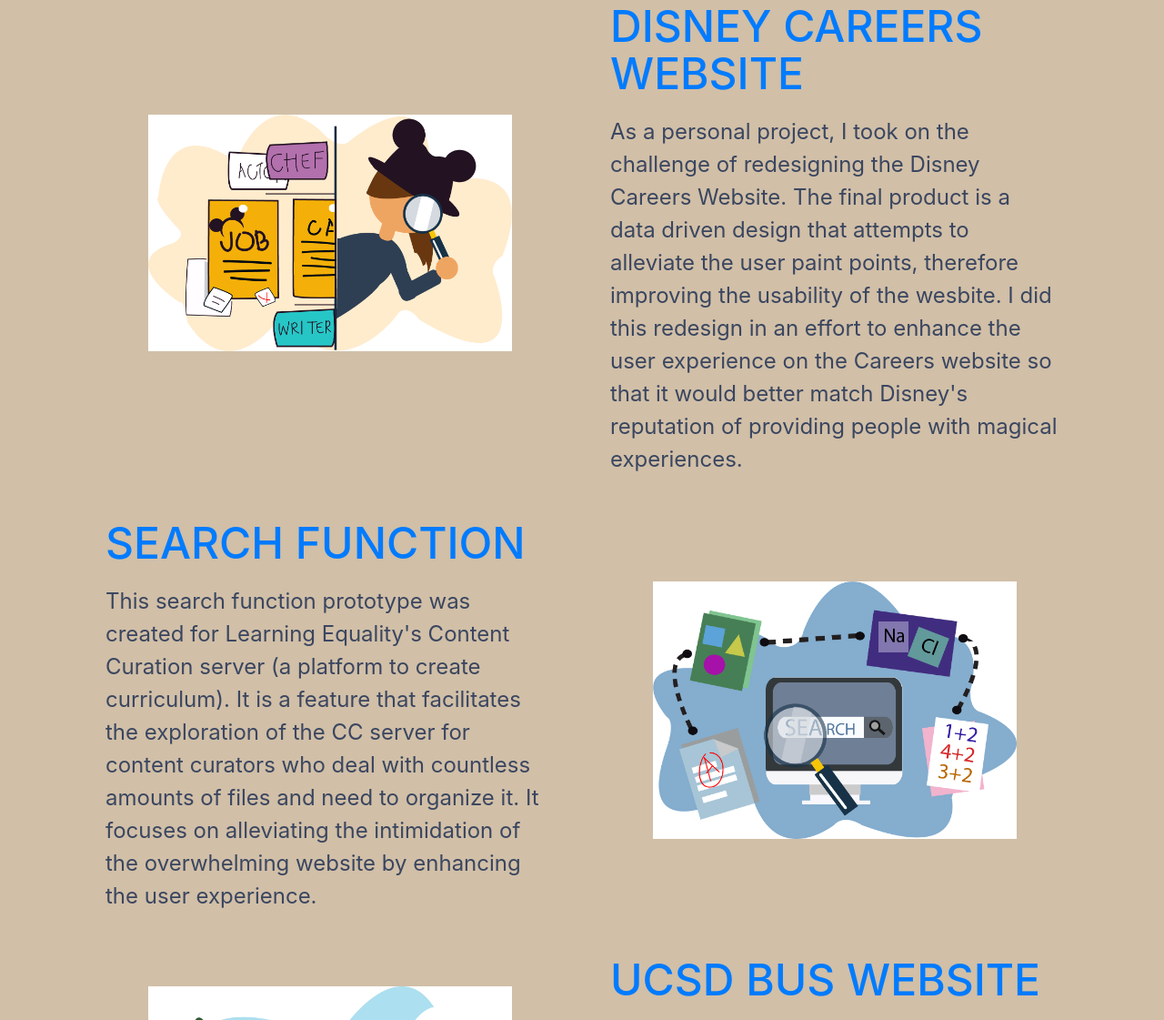
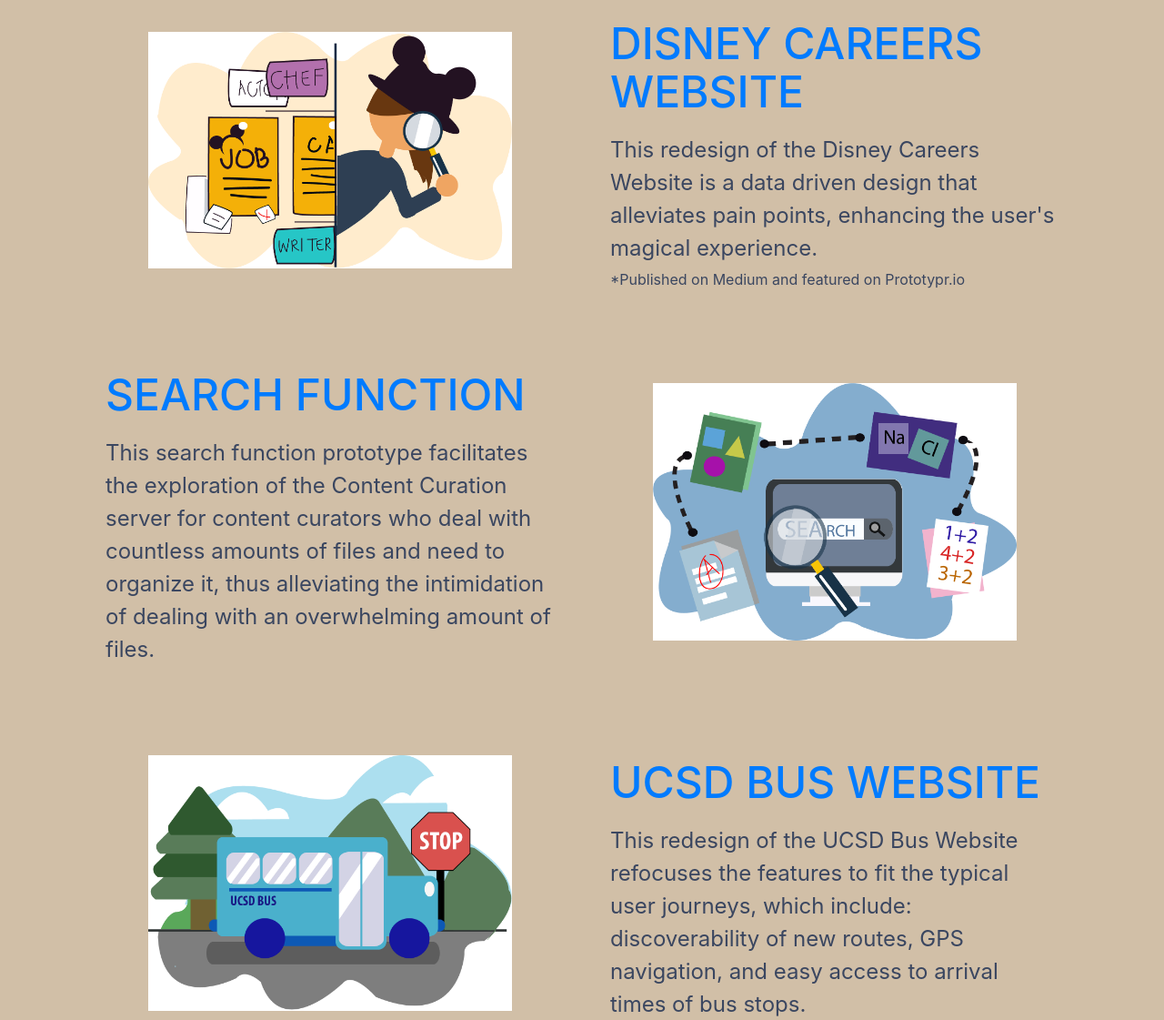
Before and after one commit to leeannemercado/lmercad, a website with bundled scripts: page index.html in a window 1280 px wide. Shown: the part 2141-3262 px from the top of the page at 91% size. Built offline with nearby package versions, Linux system fonts and the light colour scheme.

Commit message:
updated blurbs of projects

```diff
--- a/index.html
+++ b/index.html
@@ -213,10 +213,10 @@
         <center><img src="img/divider.png" alt="" style="padding-top: 20px; padding-bottom: 20px;" /> </center>
         <div class="row">
           <div class="col-lg-5 ml-auto">
-            <p>I am a fourth year undergraduate student at the University of California, San Diego, currently earning a B.S. in <b>Cognitive Science with a specialization in Human Computer Interaction</b> and a minor in <b>Design</b>. </p> <p> Graduation date: June 2018
+            <p>I am a graduate from the University of California, San Diego. I have a B.S. in <b>Cognitive Science with a specialization in Human Computer Interaction</b> and a minor in <b>Design</b>. </p> <p> Graduation date: June 2018
           </div>
           <div class="col-lg-5 mr-auto">
-            <p>When I'm not conducting user interviews or creating prototypes, I love to watch shows, play video games, and go to Disneyland. Even through my personal experience of these casual activities, I am constantly inspired to find new ways of enhancing everyday experiences for users.</p>
+            <p>When I'm not conducting user interviews or creating prototypes, I love to immerse myself in other worlds by watching shows, playing video games, or going to Disneyland. Even through these casual activities, I am constantly inspired to find new ways of enhancing everyday experiences for users.</p>
           </div>
           <div class="col-lg-8 mx-auto text-center">
             <a href="https://drive.google.com/file/d/1-cmWSMr9zbGk5IVhRzuJ4PJtxAwNJDIN/view?usp=sharing" class="btn btn-lg btn-outline">
@@ -260,10 +260,7 @@
               <h2 class="display-5" style="padding-bottom: .4em;">Disney Careers Website</h2>
 
               </a>
-              <p> <font size="5">As a personal project, I took on the challenge of redesigning the Disney Careers Website. The final product is a data driven design that
-              attempts to alleviate the user paint points, therefore improving the usability of the wesbite.
-            I did this redesign in an effort to enhance the user experience on the Careers website so that it
-            would better match Disney's reputation of providing people with magical experiences.  </font></p>
+              <p> <font size="5">This redesign of the Disney Careers Website is a data driven design that alleviates pain points, enhancing the user's magical experience.</font> <br><font size= '3.5'>*Published on Medium and featured on Prototypr.io</font></p>
             </div>
           </div>
         </div>
@@ -291,7 +288,7 @@
               <h2 class="display-5" style="padding-bottom: .4em;">Search Function</h2>
 
               </a>
-              <p> <font size="5">This search function prototype was created for Learning Equality's Content Curation server (a platform to create curriculum). It is a feature that facilitates the exploration of the CC server for content curators who deal with countless amounts of files and need to organize it. It focuses on alleviating the intimidation of the overwhelming website by enhancing the user experience. </font> </p>
+              <p> <font size="5">This search function prototype facilitates the exploration of the Content Curation server for content curators who deal with countless amounts of files and need to organize it, thus alleviating the intimidation of dealing with an overwhelming amount of files. </font> </p>
             </div>
           </div>
         </div>
@@ -322,7 +319,7 @@
               <h2 class="display-5" style="padding-bottom: .4em;">UCSD Bus Website</h2>
 
               </a>
-              <p> <font size="5">This project is a redesign prototype of the UCSD Bus Website. It rethinks the overall layout in order to make interactions with the website intuitive for absolutely anyone to use. The new design focuses on discoverability of new routes, GPS navigation, and easy access to arrival times of bus stops. </font></p>
+              <p> <font size="5">This redesign of the UCSD Bus Website refocuses the features to fit the typical user journeys, which include: discoverability of new routes, GPS navigation, and easy access to arrival times of bus stops. </font></p>
             </div>
           </div>
         </div>
@@ -351,7 +348,7 @@
               <h2 class="display-5" style="padding-bottom: .4em;">Tuber</h2>
               </a>
 
-              <p><font size="5">Derived from the words "tutor" and "uber", Tuber is an uber for tutors. It is a mobile web application that facilitates the process of finding a tutor faster for UCSD college students. Simultaneously, it allows experts on certain subjects to offer help to fellow college students while making money.</font></p>
+              <p><font size="5">Tuber is an uber for tutors, providing a fast and easy way for UCSD college students to find a tutor at anytime and have a study session at their most convenient location. </font></p>
             </div>
           </div>
         </div>
```
